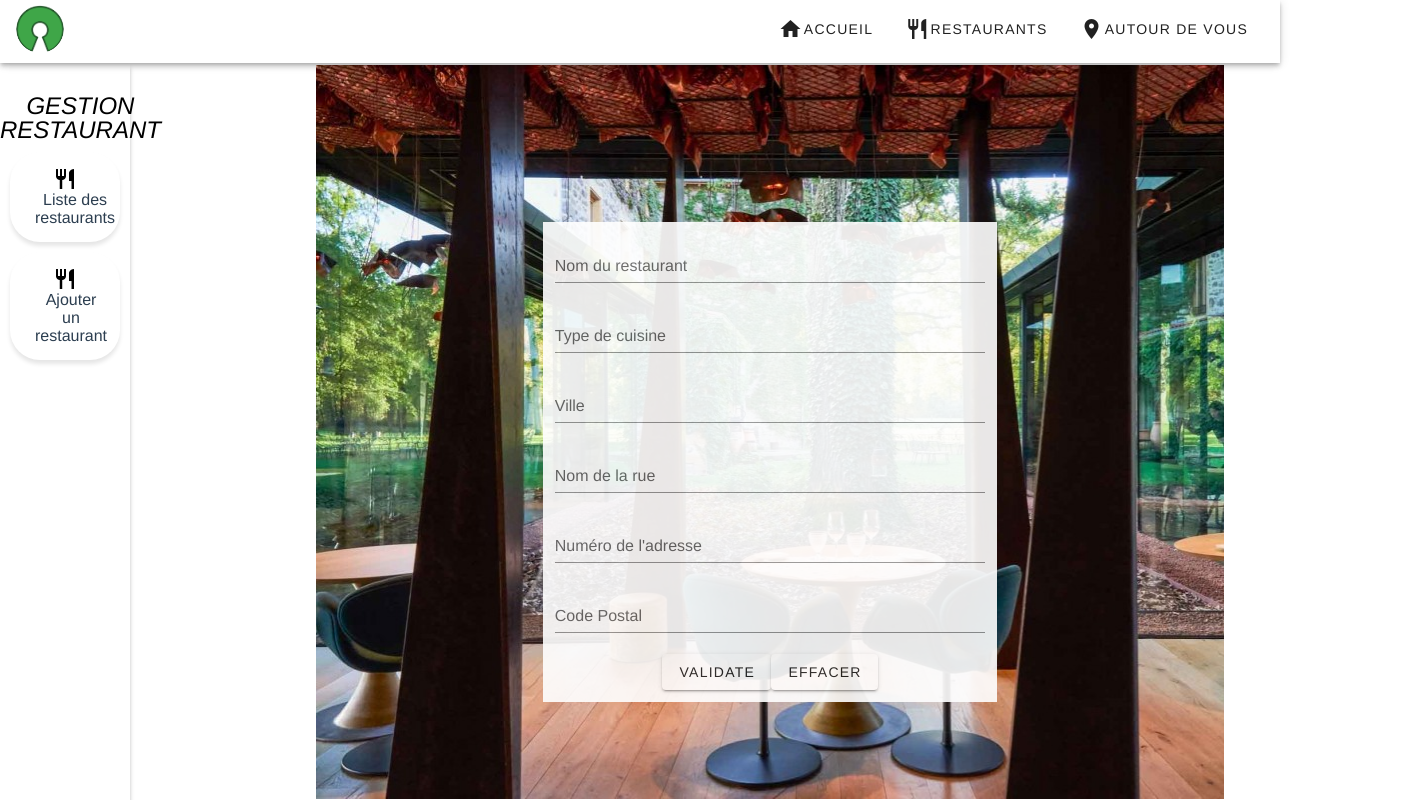
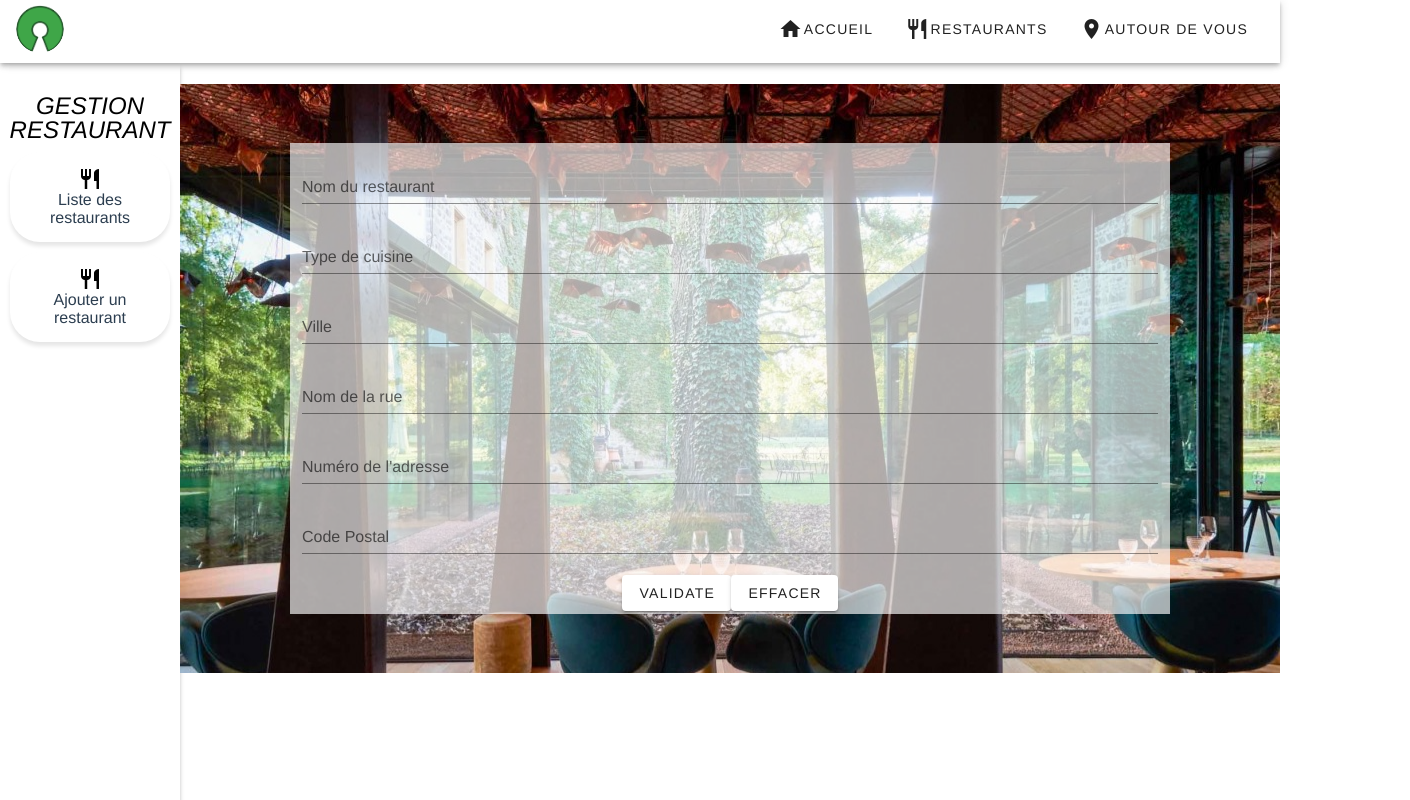
Before and after one commit to AlexMathTeam/VueJS-mini-TP, a Vue app in the folder client/: page /restaurants/ajouter in a window 1280 px wide. Shown: the whole page, 1410 px wide, since content can reach past the window. Built offline with nearby package versions, Linux system fonts and the light colour scheme.

Commit message:
Correction restaurant

```diff
--- a/client/src/components/pages/accueil/Recommandation.vue
+++ b/client/src/components/pages/accueil/Recommandation.vue
@@ -41,6 +41,7 @@ export default {
 
 <style>
 .container-recommandation {
+  position: relative;
   display: flex;
   flex-direction: column;
   flex-wrap: nowrap;
@@ -51,17 +52,19 @@ export default {
   min-height: 350px;
   max-height: 400px;
   cursor: pointer;
+  border-radius: 10px;
+  overflow: hidden;
 }
 
 .container-recommandation > .container-img {
+  position: absolute;
+  top: 0;
+  left: 0;
   width: 100%;
 }
 
 .container-recommandation > .container-img > img {
   width: 100%;
-}
-img {
-  border-radius: 5px;
 }
 
 .container-recommandation > .container-details {
--- a/client/src/components/pages/gestionRestaurants/AddRestaurant.vue
+++ b/client/src/components/pages/gestionRestaurants/AddRestaurant.vue
@@ -143,31 +143,31 @@ export default {
 </script>
 
 <style>
-.divFormulaireAdd {
-  width: 50%;
-  height: max-content;
-  background-color: white;
-  opacity: 90%;
-  margin-top: 60px;
+
+.templateAdd {
+  display: flex;
+  align-content: center;
+  justify-content: center;
+  width: 100%;
+  height: 100%;
 }
+
 .divPhotoAdd {
   display: flex;
+  align-items: center;
+  justify-content: center;
+  width: 1100px;
+  height: 80%;
   background-image: url(../../../assets/restaurantAdd.jpg);
-  max-width: 100%;
-  min-width: 500px;
-  width: 100vw;
-  height: 734px;
-  margin: 0 auto;
-  justify-content: center;
-  align-items: center;
-  margin: 0% 14.5%;
+  margin: 20px 0;
 }
-.templateAdd {
-  display: flex;
-  margin: 0 auto;
-  justify-content: center;
-  align-items: center;
+
+.divFormulaireAdd {
+  width: 80%;
+  height: 80%;
+  background: rgba(255, 255, 255, 65%);
 }
+
 .v-dialog__container {
   display: block;
 }
--- a/client/src/components/pages/restaurant/RestaurantDetails.vue
+++ b/client/src/components/pages/restaurant/RestaurantDetails.vue
@@ -1,11 +1,12 @@
 <template>
   <div class="container-restaurant-detail">
     <article class="container-restaurant" v-if="restaurant !== undefined">
-      <header v-bind:style="headerBackground">
+      <header>
         {{ restaurant.name | uppercase }}
       </header>
       <main>
         <div class="data">
+          <img src="https://picsum.photos/400/500/?random"/>
           <p v-for="(value, libelle) in dataBody" v-bind:key="libelle" class="value"><span class="lib">{{ libelle | uppercase}}:</span> {{ value }}</p>
         </div>
         <div class="container-map-restaurant">
@@ -33,19 +34,12 @@
 <script>
 import { getRestaurantById } from "../../../modules/api/RestaurantsAPI";
 import Filtres from "../../../modules/Filtres";
-import ObjIsNull from "../../../modules/ObjIsNull";
 import Map from "../../commun/Map.vue";
 
 export default {
   name: "Restaurant",
   components: {
     Map,
-  },
-  props: {
-    image: {
-      type: String,
-      default: undefined,
-    },
   },
   data: () => ({
     id: "",
@@ -59,16 +53,6 @@ export default {
     this.searchRestaurant();
   },
   computed: {
-    headerBackground() {
-      return !ObjIsNull(this.image)
-        ? {
-            backgroundImage: `url("${this.image}")`,
-            backgroundPosition: "center",
-            backgroundRepeat: "no-repeat",
-            backgroundSize: "cover",
-          }
-        : { background: "limegreen" };
-    },
     center() {
       const { coord } = this.restaurant.adresse;
       return [coord[1] ?? 0, coord[0] ?? 0];
@@ -123,6 +107,7 @@ export default {
   font-size: 1.5em;
   font-weight: bold;
   color: #fff;
+  background: limegreen;
 }
 
 .container-restaurant > main {
```
